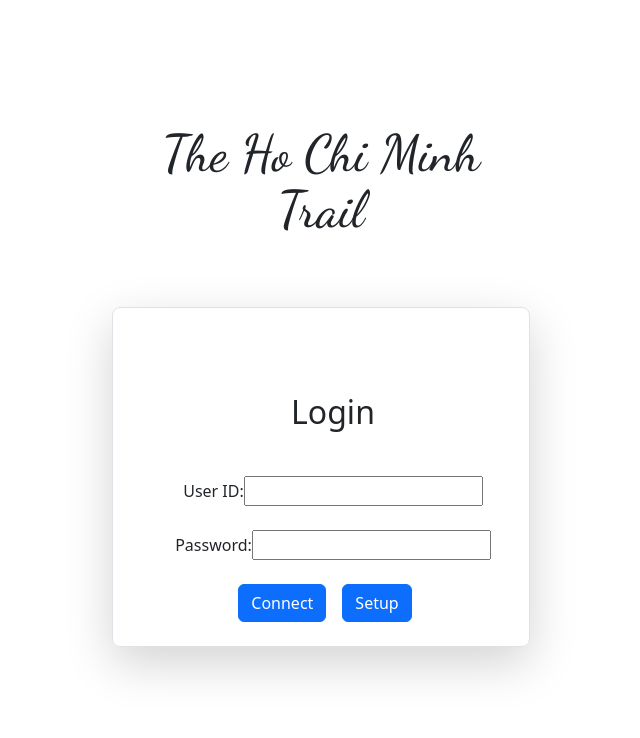
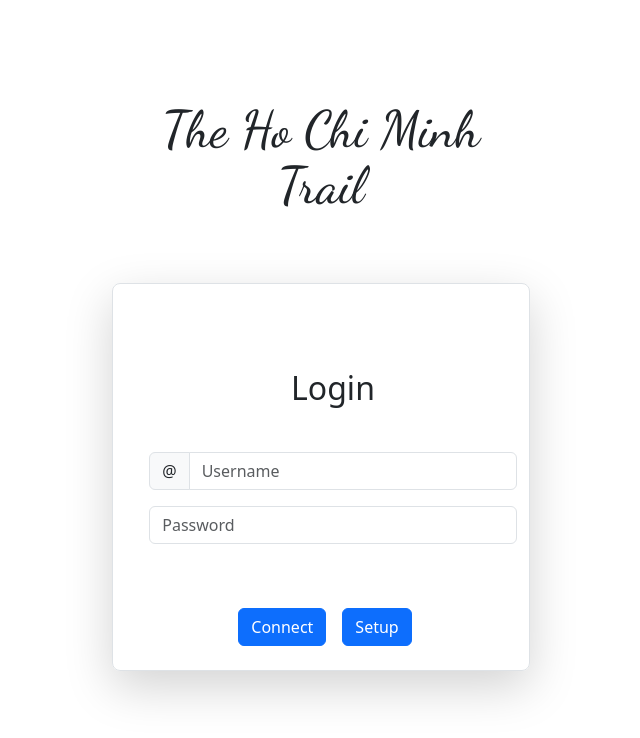
Before and after one commit to SpaciousCoder78/tunnelblazer, a Vue app: page / in a window 1280 px wide. Shown: the top 738 px of the page, without its empty margins (319-959 px from the left). Built offline with nearby package versions, Linux system fonts and the light colour scheme.

Commit message:
used bootstrap components for userid and pass

```diff
--- a/src/components/login.vue
+++ b/src/components/login.vue
@@ -5,11 +5,13 @@
       <div class="row p-4 pb-0 pe-lg-0 pt-lg-5 align-items-center rounded-3 border shadow-lg">
     <form >
       <h2 id="loginbanner">Login</h2>
-      <label>User ID:  </label>
-      <input>
-      <br><br>
-      <label>Password: </label>
-      <input>
+      <div class="input-group mb-3">
+        <span class="input-group-text" id="basic-addon1">@</span>
+        <input type="text" class="form-control" placeholder="Username" aria-label="Username" aria-describedby="basic-addon1">
+      </div>
+      <div class="input-group mb-3">
+        <input type="password" class="form-control" placeholder="Password" aria-label="Password" aria-describedby="basic-addon1">
+      </div>
       <br><br>
       <button type="submit" class="btn btn-primary" >Connect</button>
       <button type="button" class="btn btn-primary">Setup</button>
```
